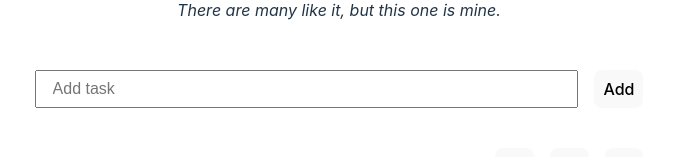
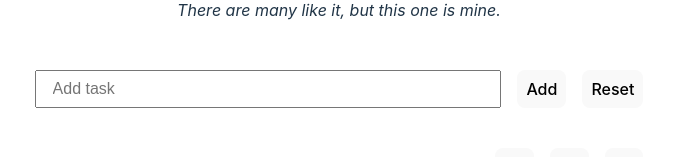
Before and after one commit to televators/react-todo-fancy, a React (Vite) app: page / in a window 1280 px wide. Shown: the part 216-373 px from the top of the page, without its empty margins (301-974 px from the left). Built offline with nearby package versions, Linux system fonts and the light colour scheme.

Commit message:
Added button to clear task list. Updated readme. Minor formatting in TaskList.

```diff
--- a/src/App.css
+++ b/src/App.css
@@ -29,7 +29,8 @@ header {
   flex: 1 1 auto;
 }
 
-.add-button {
+.add-button,
+.reset-button {
   flex: 0 1 auto;
   margin-left: 1rem;
   font-size: 1rem;
--- a/src/TaskForm.jsx
+++ b/src/TaskForm.jsx
@@ -1,8 +1,9 @@
-function TaskForm( { newTask, onChange, onKeyUp, addTask } ) {
+function TaskForm( { newTask, onChange, onKeyUp, addTask, clearTasks } ) {
   return (
     <section className='task-form'>
       <input type="text" placeholder='Add task' value={ newTask } onChange={ onChange } onKeyUp={ onKeyUp } />
       <button className='add-button' onClick={ addTask }>Add</button>
+      <button className="reset-button" onClick={ clearTasks }>Reset</button>
     </section>
   );
 }
--- a/src/TaskList.jsx
+++ b/src/TaskList.jsx
@@ -4,6 +4,7 @@ import TaskSection from './TaskSection';
 import EmptyState from './EmptyList';
 
 function TaskList() {
+  //#region Component Scope
   const [tasks, setTasks] = useState( [
     'Clean laptop fans',
     'Call my cat handsome',
@@ -30,6 +31,11 @@ function TaskList() {
     setNewTask( '' );
   }
 
+  function clearTasks() {
+    setTasks( [] );
+    setNewTask( '' );
+  }
+
   function deleteTask( index ) {
     console.log(index);
     const updatedTasks = tasks.filter( ( _, i ) => i !== index );
@@ -51,12 +57,17 @@ function TaskList() {
     [updatedTasks[index], updatedTasks[index + 1]] = [updatedTasks[index + 1], updatedTasks[index]];
     setTasks( updatedTasks );
   }
+  //#endregion
 
   return (
     <>
-      <TaskForm newTask={ newTask } onChange={ handleInputChange } onKeyUp={ handleInputEnter } addTask={ addTask } />
+      <TaskForm newTask={ newTask } onChange={ handleInputChange } onKeyUp={ handleInputEnter } addTask={ addTask } clearTasks={ clearTasks } />
 
-      { tasks.length ? <TaskSection tasks={ tasks } handleDelete={ deleteTask } handleMoveUp={ moveTaskUp } handleMoveDown={ moveTaskDown } /> : <EmptyState /> }
+      {
+        tasks.length
+          ? <TaskSection tasks={ tasks } handleDelete={ deleteTask } handleMoveUp={ moveTaskUp } handleMoveDown={ moveTaskDown } />
+          : <EmptyState />
+      }
     </>
   );
 }
```
Also changed, not shown: 1 other file (tests, documents, lock files or other folders).
